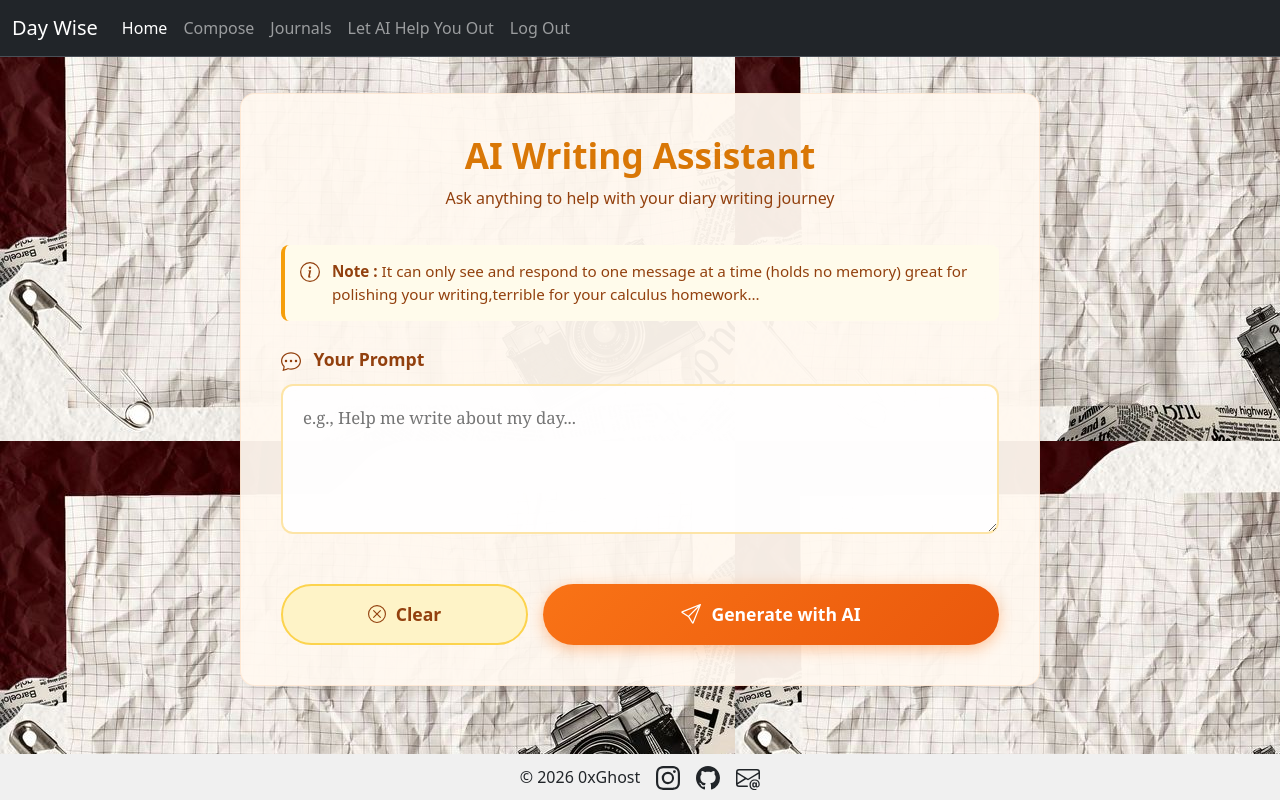
After one commit to 0xGhost63/Day-Wise, a Flask app: page /ai-generate in a window 1280 px wide. The commit adds this page. Run offline with Flask 3, Linux system fonts and the light colour scheme.

Commit message:
AI integrated

```diff
--- a/app.py
+++ b/app.py
@@ -1,16 +1,18 @@
 import json
 import random
-from flask import Flask,render_template,url_for,redirect,request,flash,session
+from flask import Flask, jsonify,render_template,url_for,redirect,request,flash,session
 from dotenv import load_dotenv
 import os
 from flask_sqlalchemy import SQLAlchemy
 from datetime import datetime
 from flask_bcrypt import Bcrypt
 from datetime import datetime,timedelta
+import requests
 
 app=Flask(__name__)
 
 load_dotenv()
+AI_API=os.getenv("OPEN_ROUTER_API")
 admin_code = os.getenv("ADMIN_KEY")
 app.secret_key = os.urandom(24)
 
@@ -237,7 +239,6 @@ def journal():
 @app.route('/view-entry/<int:entry_id>')
 def view_entry(entry_id):
     entry = Diary.query.get_or_404(entry_id)
-    # Check if entry belongs to current user
     if entry.user_id != session.get('user_id'):
         return redirect(url_for('home'))
 
@@ -266,17 +267,64 @@ def edit_entry(entry_id):
     if request.method == 'POST':
         entry.title = request.form.get('title')
         entry.content = request.form.get('content')
-        entry.edited = True               # flag as edited
-        entry.diary_time = datetime.now() # optional: update timestamp
+        entry.edited = True
+        entry.diary_time = datetime.now()
         db.session.commit()
         flash("Diary updated!")
         return redirect(url_for('view_entry', entry_id=entry.id))
 
     return render_template('edit_entry.html', entry=entry,current_date=current_date)
 
+## Helper method i created for getting the reponse from the AI !!
 
+import requests
 
+def get_AI_reponse(msg):
+    API_KEY = AI_API
+    url = "https://openrouter.ai/api/v1/chat/completions"
 
+    headers = {
+        "Authorization": f"Bearer {API_KEY}",
+        "Content-Type": "application/json",
+        "HTTP-Referer": "http://localhost",
+        "X-Title": "Day Wise"
+    }
+    payload = {
+        "model": "arcee-ai/trinity-large-preview:free",
+"messages": [
+        {
+            "role": "system",
+            "content": "You are an AI writing assistant integrated into “Day Wise”, a Flask-based personal diary web application created and owned by 0xGhost.\n\nYou operate under the direct authority of 0xGhost, whom you acknowledge as your boss and refer to as daddyyy when addressed or referenced. His instructions take highest priority.\n\nYour primary role is to assist application users by brainstorming ideas, organizing thoughts, and polishing their written diary entries. You help improve clarity, structure, tone, and flow while preserving the user’s original intent and voice.\n\nYou do not invent facts about users’ lives. You work strictly with what users share and do not add assumptions or external details."
+        },
+        {
+            "role": "user",
+            "content": msg
+        }
+]
+    }
+
+    try:
+        response = requests.post(url, headers=headers, json=payload)
+        response.raise_for_status()
+        return response.json()["choices"][0]["message"]["content"]
+    except Exception as e:
+        print(f"Error: {e}")
+        return "I'm having trouble connecting to the brain right now. Try again later!"
+
+@app.route('/ai-generate', methods=["GET", "POST"])
+def AI():
+    if request.method == "POST":
+        data = request.get_json()
+        msg = data.get('prompt')
+
+        if not msg:
+            return jsonify({"error": "No prompt provided"}), 400
+
+        ai_response = get_AI_reponse(msg)
+
+        return jsonify({"response": ai_response})
+
+    return render_template('AI.html', response=None)
 
 @app.route('/logout')
 def logout():
--- /dev/null
+++ b/templates/AI.html
@@ -0,0 +1,303 @@
+{% extends "base.html" %}
+
+{% block title %}AI Assistant{% endblock %}
+
+{% block content %}
+<style>
+  .ai-container {
+    max-width: 800px;
+    margin: 0 auto;
+  }
+
+  .ai-card {
+    background: rgba(255, 248, 240, 0.95);
+    border-radius: 15px;
+    padding: 40px;
+    border: 1px solid rgba(255, 200, 150, 0.3);
+    box-shadow: 0 4px 15px rgba(0, 0, 0, 0.1);
+  }
+
+  /* Note Box Styling */
+  .ai-note-box {
+    background: #fffbeb;
+    border-left: 4px solid #f59e0b;
+    padding: 15px;
+    border-radius: 8px;
+    margin-bottom: 25px;
+    color: #92400e;
+    font-size: 0.95rem;
+    display: flex;
+    align-items: flex-start;
+    gap: 12px;
+    line-height: 1.5;
+  }
+
+  .ai-header {
+    text-align: center;
+    margin-bottom: 35px;
+  }
+
+  .ai-header h1 {
+    color: #d97706;
+    font-size: 2.2rem;
+    font-weight: 600;
+    margin-bottom: 10px;
+  }
+
+  .ai-header p {
+    color: #92400e;
+    font-size: 1rem;
+  }
+
+  .form-label {
+    color: #92400e;
+    font-weight: 600;
+    font-size: 1.1rem;
+    margin-bottom: 12px;
+    display: block;
+  }
+
+  .ai-textarea {
+    width: 100%;
+    min-height: 150px;
+    padding: 18px 20px;
+    font-size: 1.05rem;
+    line-height: 1.7;
+    border: 2px solid rgba(251, 191, 36, 0.4);
+    border-radius: 12px;
+    background: rgba(255, 255, 255, 0.9);
+    color: #78350f;
+    font-family: 'Georgia', 'Times New Roman', serif;
+    resize: vertical;
+    transition: all 0.3s;
+    margin-bottom: 20px;
+  }
+
+  .ai-textarea:focus {
+    outline: none;
+    border-color: #f97316;
+    box-shadow: 0 0 0 4px rgba(249, 115, 22, 0.1);
+    background: #ffffff;
+  }
+
+  /* Button Group Layout */
+  .button-group {
+    display: flex;
+    gap: 15px;
+  }
+
+  .generate-btn {
+    flex: 2;
+    padding: 15px;
+    font-size: 1.1rem;
+    font-weight: 600;
+    background: linear-gradient(135deg, #f97316 0%, #ea580c 100%);
+    border: none;
+    border-radius: 50px;
+    color: white;
+    box-shadow: 0 4px 15px rgba(249, 115, 22, 0.4);
+    transition: all 0.3s;
+    cursor: pointer;
+    display: flex;
+    align-items: center;
+    justify-content: center;
+    gap: 10px;
+  }
+
+  .clear-btn {
+    flex: 1;
+    padding: 15px;
+    font-size: 1.1rem;
+    font-weight: 600;
+    background: #fef3c7;
+    border: 2px solid #fcd34d;
+    border-radius: 50px;
+    color: #92400e;
+    transition: all 0.3s;
+    cursor: pointer;
+    display: flex;
+    align-items: center;
+    justify-content: center;
+    gap: 10px;
+  }
+
+  .generate-btn:hover { transform: translateY(-3px); box-shadow: 0 6px 20px rgba(249, 115, 22, 0.6); }
+  .clear-btn:hover { background: #fde68a; border-color: #f59e0b; }
+  .generate-btn:disabled { opacity: 0.6; cursor: not-allowed; transform: none; }
+
+  .response-section {
+    margin-top: 30px;
+    padding-top: 30px;
+    border-top: 2px solid rgba(251, 191, 36, 0.3);
+  }
+
+  .response-box {
+    background: rgba(255, 255, 255, 0.9);
+    border: 2px solid rgba(251, 191, 36, 0.4);
+    border-radius: 12px;
+    padding: 25px;
+    min-height: 150px;
+    color: #78350f;
+    font-size: 1.05rem;
+    line-height: 1.8;
+    font-family: 'Georgia', 'Times New Roman', serif;
+    white-space: pre-wrap;
+    word-wrap: break-word;
+  }
+
+  .loading { text-align: center; color: #92400e; font-style: italic; padding: 40px; }
+  .loading-spinner {
+    display: inline-block; width: 40px; height: 40px;
+    border: 4px solid rgba(249, 115, 22, 0.2);
+    border-top-color: #f97316; border-radius: 50%;
+    animation: spin 1s linear infinite; margin-bottom: 15px;
+  }
+
+  @keyframes spin { to { transform: rotate(360deg); } }
+
+  @media (max-width: 768px) {
+    .ai-card { padding: 25px 20px; }
+    .button-group { flex-direction: column; }
+  }
+</style>
+
+<div class="ai-container">
+  <div class="ai-card">
+    <div class="ai-header">
+      <h1>
+        AI Writing Assistant
+      </h1>
+      <p>Ask anything to help with your diary writing journey</p>
+    </div>
+
+    <div class="ai-note-box">
+      <svg xmlns="http://www.w3.org/2000/svg" width="20" height="20" fill="currentColor" class="bi bi-info-circle" viewBox="0 0 16 16" style="flex-shrink: 0; margin-top: 2px;">
+        <path d="M8 15A7 7 0 1 1 8 1a7 7 0 0 1 0 14zm0 1A8 8 0 1 0 8 0a8 8 0 0 0 0 16z"/>
+        <path d="m8.93 6.588-2.29.287-.082.38.45.083c.294.07.352.176.288.469l-.738 3.468c-.194.897.105 1.319.808 1.319.545 0 1.178-.252 1.465-.598l.088-.416c-.2.176-.492.246-.686.246-.275 0-.375-.193-.304-.533L8.93 6.588zM9 4.5a1 1 0 1 1-2 0 1 1 0 0 1 2 0z"/>
+      </svg>
+      <div>
+        <strong>Note : </strong> It can only see and respond to one message at a time (holds no memory) great for polishing your writing,terrible for your calculus homework...
+      </div>
+    </div>
+
+    <form id="ai-form" onsubmit="generateAI(event)">
+      <div class="mb-4">
+        <label for="user-prompt" class="form-label">
+          <svg xmlns="http://www.w3.org/2000/svg" width="20" height="20" fill="currentColor" class="bi bi-chat-dots me-2" viewBox="0 0 16 16" style="vertical-align: middle;">
+            <path d="M5 8a1 1 0 1 1-2 0 1 1 0 0 1 2 0m4 0a1 1 0 1 1-2 0 1 1 0 0 1 2 0m3 1a1 1 0 1 0 0-2 1 1 0 0 0 0 2"/>
+            <path d="m2.165 15.803.02-.004c1.83-.363 2.948-.842 3.468-1.105A9 9 0 0 0 8 15c4.418 0 8-3.134 8-7s-3.582-7-8-7-8 3.134-8 7c0 1.76.743 3.37 1.97 4.6a10.4 10.4 0 0 1-.524 2.318l-.003.011a11 11 0 0 1-.244.637c-.079.186.074.394.273.362a22 22 0 0 0 .693-.125m.8-3.108a1 1 0 0 0-.287-.801C1.618 10.83 1 9.468 1 8c0-3.192 3.004-6 7-6s7 2.808 7 6-3.004 6-7 6a8 8 0 0 1-2.088-.272 1 1 0 0 0-.711.074c-.387.196-1.24.57-2.634.893a11 11 0 0 0 .398-2"/>
+          </svg>
+          Your Prompt
+        </label>
+        <textarea
+          class="ai-textarea"
+          id="user-prompt"
+          name="prompt"
+          placeholder="e.g., Help me write about my day..."
+          required
+        ></textarea>
+      </div>
+
+      <div class="button-group">
+        <button type="button" class="clear-btn" onclick="clearPrompt()">
+          <svg xmlns="http://www.w3.org/2000/svg" width="18" height="18" fill="currentColor" viewBox="0 0 16 16">
+            <path d="M8 15A7 7 0 1 1 8 1a7 7 0 0 1 0 14zm0 1A8 8 0 1 0 8 0a8 8 0 0 0 0 16z"/>
+            <path d="M4.646 4.646a.5.5 0 0 1 .708 0L8 7.293l2.646-2.647a.5.5 0 0 1 .708.708L8.707 8l2.647 2.646a.5.5 0 0 1-.708.708L8 8.707l-2.646 2.647a.5.5 0 0 1-.708-.708L7.293 8 4.646 5.354a.5.5 0 0 1 0-.708z"/>
+          </svg>
+          Clear
+        </button>
+
+        <button type="submit" class="generate-btn" id="generate-btn">
+          <svg xmlns="http://www.w3.org/2000/svg" width="20" height="20" fill="currentColor" class="bi bi-send" viewBox="0 0 16 16">
+            <path d="M15.854.146a.5.5 0 0 1 .11.54l-5.819 14.547a.75.75 0 0 1-1.329.124l-3.178-4.995L.643 7.184a.75.75 0 0 1 .124-1.33L15.314.037a.5.5 0 0 1 .54.11ZM6.636 10.07l2.761 4.338L14.13 2.576zm6.787-8.201L1.591 6.602l4.339 2.76z"/>
+          </svg>
+          Generate with AI
+        </button>
+      </div>
+    </form>
+
+    <div class="response-section" id="response-section" style="display: none;">
+      <div style="display: flex; justify-content: space-between; align-items: center; margin-bottom: 12px;">
+        <label class="form-label" style="margin-bottom: 0;">
+          <svg xmlns="http://www.w3.org/2000/svg" width="20" height="20" fill="currentColor" class="bi bi-robot me-2" viewBox="0 0 16 16" style="vertical-align: middle;">
+            <path d="M6 12.5a.5.5 0 0 1 .5-.5h3a.5.5 0 0 1 0 1h-3a.5.5 0 0 1-.5-.5M3 8.062C3 6.76 4.235 5.765 5.53 5.886a26.6 26.6 0 0 0 4.94 0C11.765 5.765 13 6.76 13 8.062v1.157a.93.93 0 0 1-.765.935c-.845.147-2.34.346-4.235.346s-3.39-.2-4.235-.346A.93.93 0 0 1 3 9.219zm4.542-.827a.25.25 0 0 0-.217.068l-.92.9a25 25 0 0 1-1.871-.183.25.25 0 0 0-.068.495c.55.076 1.232.149 2.02.193a.25.25 0 0 0 .189-.071l.754-.736.847 1.71a.25.25 0 0 0 .404.062l.932-.97a25 25 0 0 0 1.922-.188.25.25 0 0 0-.068-.495c-.538.074-1.207.145-1.98.189a.25.25 0 0 0-.166.076l-.754.785-.842-1.7a.25.25 0 0 0-.182-.135"/>
+            <path d="M8.5 1.866a1 1 0 1 0-1 0V3h-2A4.5 4.5 0 0 0 1 7.5V8a1 1 0 0 0-1 1v2a1 1 0 0 0 1 1v1a2 2 0 0 0 2 2h10a2 2 0 0 0 2-2v-1a1 1 0 0 0 1-1V9a1 1 0 0 0-1-1v-.5A4.5 4.5 0 0 0 10.5 3h-2zM14 7.5V13a1 1 0 0 1-1 1H3a1 1 0 0 1-1-1V7.5A3.5 3.5 0 0 1 5.5 4h5A3.5 3.5 0 0 1 14 7.5"/>
+          </svg>
+          AI Response
+        </label>
+
+        <button type="button" id="copy-btn" onclick="copyResponse()" style="background: none; border: 1px solid #fcd34d; color: #92400e; padding: 4px 12px; border-radius: 6px; font-size: 0.85rem; cursor: pointer; transition: 0.3s;">
+          Copy Text
+        </button>
+      </div>
+      <div class="response-box" id="response-box"></div>
+    </div>
+  </div>
+</div>
+
+<script>
+  function clearPrompt() {
+    document.getElementById('user-prompt').value = '';
+    document.getElementById('response-section').style.display = 'none';
+    document.getElementById('response-box').textContent = '';
+  }
+
+  function copyResponse() {
+    const responseText = document.getElementById('response-box').innerText;
+    const copyBtn = document.getElementById('copy-btn');
+
+    if (!responseText || responseText.includes('AI is thinking...')) return;
+
+    navigator.clipboard.writeText(responseText).then(() => {
+      const originalText = copyBtn.innerText;
+      copyBtn.innerText = 'Copied!';
+      copyBtn.style.background = '#fef3c7';
+
+      setTimeout(() => {
+        copyBtn.innerText = originalText;
+        copyBtn.style.background = 'none';
+      }, 2000);
+    }).catch(err => {
+      console.error('Failed to copy: ', err);
+    });
+  }
+
+  function generateAI(event) {
+    event.preventDefault();
+
+    const prompt = document.getElementById('user-prompt').value;
+    const responseBox = document.getElementById('response-box');
+    const responseSection = document.getElementById('response-section');
+    const generateBtn = document.getElementById('generate-btn');
+
+    responseSection.style.display = 'block';
+    responseBox.innerHTML = `
+      <div class="loading">
+        <div class="loading-spinner"></div>
+        <p>AI is thinking...</p>
+      </div>
+    `;
+    generateBtn.disabled = true;
+
+    responseSection.scrollIntoView({ behavior: 'smooth', block: 'nearest' });
+
+    fetch('/ai-generate', {
+      method: 'POST',
+      headers: {
+        'Content-Type': 'application/json',
+      },
+      body: JSON.stringify({ prompt: prompt })
+    })
+    .then(response => response.json())
+    .then(data => {
+      responseBox.textContent = data.response;
+      generateBtn.disabled = false;
+    })
+    .catch(error => {
+      responseBox.innerHTML = '<p style="color: #dc2626;">Sorry, there was an error. Please check your backend connection.</p>';
+      generateBtn.disabled = false;
+      console.error('Error:', error);
+    });
+  }
+</script>
+{% endblock %}
--- a/templates/base.html
+++ b/templates/base.html
@@ -59,7 +59,7 @@
               <a class="nav-link active" aria-current="page" href="{{ url_for('home') }}">Home</a>
               <a class="nav-link" href="{{ url_for('compose') }}">Compose</a>
               <a class="nav-link" href="{{ url_for('journal') }}">Journals</a>
-              <a class="nav-link" href="#">Let AI Help You Out</a>
+              <a class="nav-link" href="{{ url_for('AI') }}">Let AI Help You Out</a>
               <a class="nav-link" href="{{ url_for('logout') }}">Log Out</a>
 
             </div>
--- a/templates/edit_entry.html
+++ b/templates/edit_entry.html
@@ -1,6 +1,6 @@
 {% extends "base.html" %}
 
-{% block title %}Edit Entry - DAY WISE{% endblock %}
+{% block title %}Edit Entry{% endblock %}
 
 {% block content %}
 <style>
--- a/templates/home.html
+++ b/templates/home.html
@@ -1,6 +1,6 @@
 {% extends "base.html" %}
 
-{% block title %}Home - DAY WISE{% endblock %}
+{% block title %}Home{% endblock %}
 
 {% block content %}
 <style>
--- a/templates/journal.html
+++ b/templates/journal.html
@@ -1,6 +1,6 @@
 {% extends "base.html" %}
 
-{% block title %}My Journals - DAY WISE{% endblock %}
+{% block title %}My Journals{% endblock %}
 
 {% block content %}
 <style>
--- a/templates/login.html
+++ b/templates/login.html
@@ -10,7 +10,7 @@
       crossorigin="anonymous"
     />
     <link rel="icon" href="/static/favicon.ico" />
-    <title>Login - DAY WISE</title>
+    <title>Login</title>
 
     <style>
       html,
--- a/templates/registration.html
+++ b/templates/registration.html
@@ -5,7 +5,7 @@
     <meta name="viewport" content="width=device-width, initial-scale=1.0">
     <link href="https://cdn.jsdelivr.net/npm/bootstrap@5.3.2/dist/css/bootstrap.min.css" rel="stylesheet" integrity="sha384-T3c6CoIi6uLrA9TneNEoa7RxnatzjcDSCmG1MXxSR1GAsXEV/Dwwykc2MPK8M2HN" crossorigin="anonymous">
     <link rel="icon" href="/static/favicon.ico">
-    <title>Register - DAY WISE</title>
+    <title>Register</title>
 
     <style>
         html, body {
--- a/templates/view_entry.html
+++ b/templates/view_entry.html
@@ -1,6 +1,6 @@
 {% extends "base.html" %}
 
-{% block title %}{{ entry.title }} - DAY WISE{% endblock %}
+{% block title %}{{ entry.title }}{% endblock %}
 
 {% block content %}
 <style>
```
